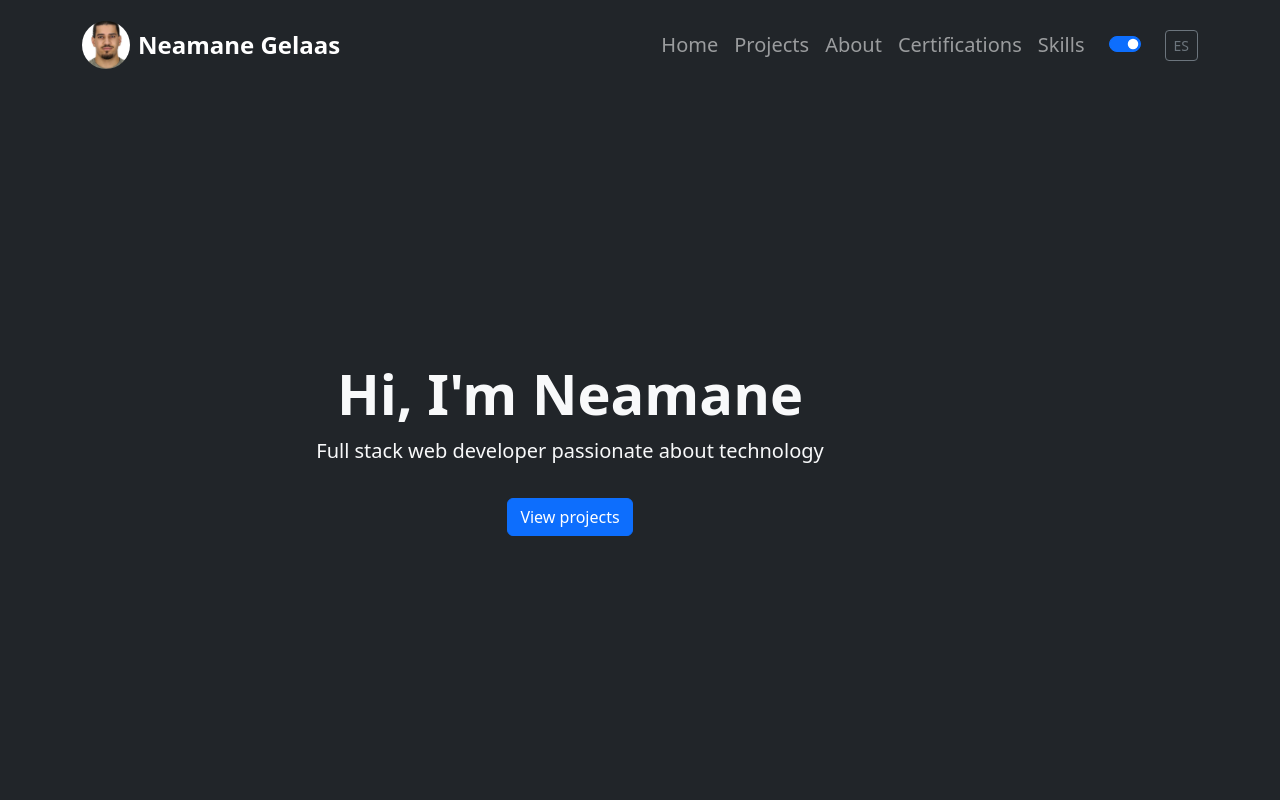
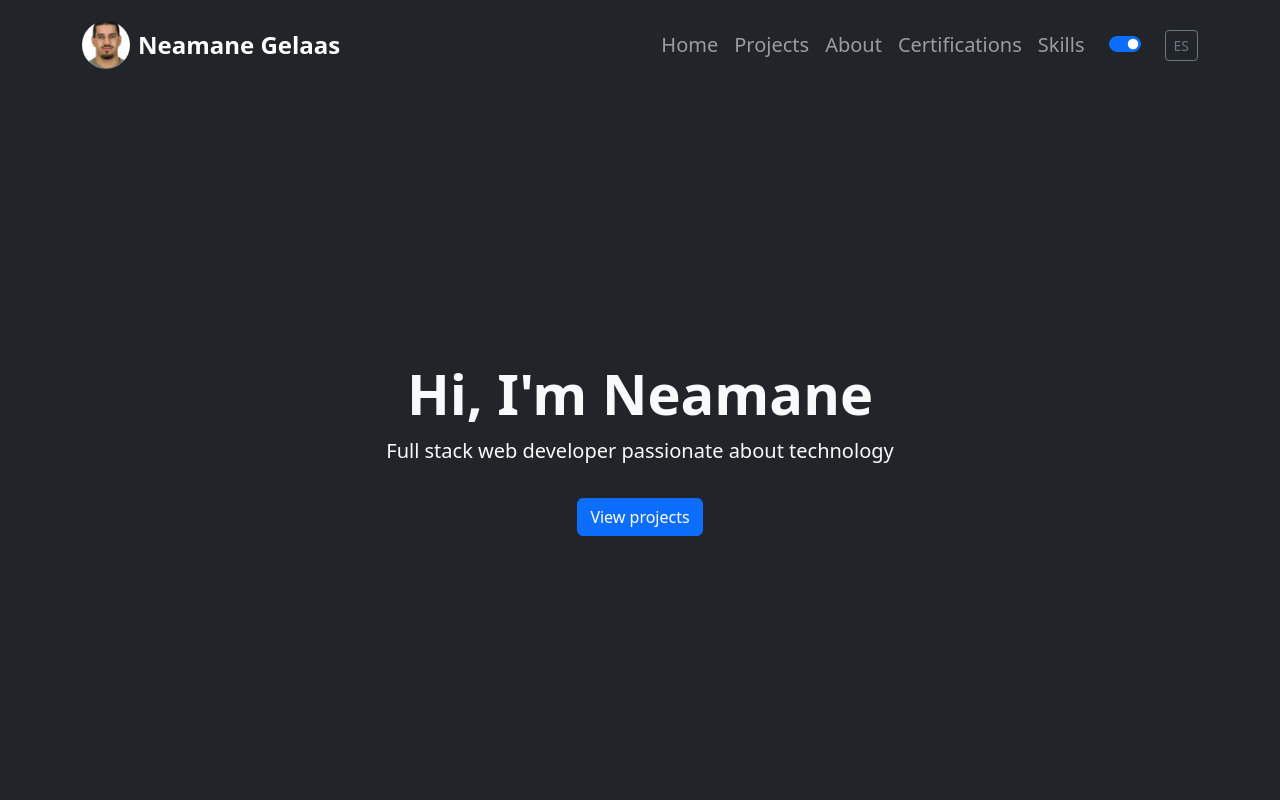
Before and after one commit to gelaaas99/porfolio, a React (Vite) app: page / in a window 1280 px wide. Shown: the top 800 px of the page. Built offline with nearby package versions, Linux system fonts and the light colour scheme.

Commit message:
Prueba a ver si la foto sale.

```diff
--- a/src/index.css
+++ b/src/index.css
@@ -24,10 +24,9 @@ a:hover {
 
 body {
   margin: 0;
-  display: flex;
-  place-items: center;
   min-width: 320px;
   min-height: 100vh;
+  display: block;
 }
 
 h1 {
```
Also changed, not shown: src/App.jsx (+0 -27 lines).
